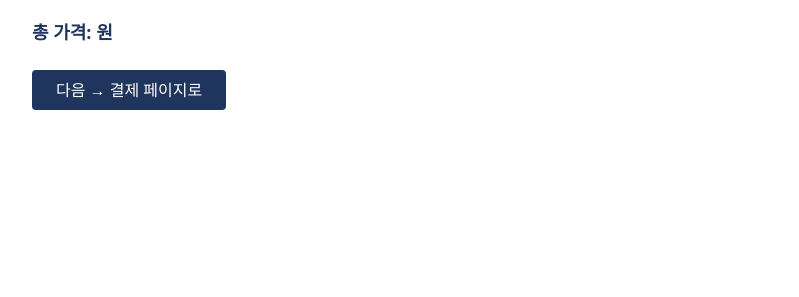
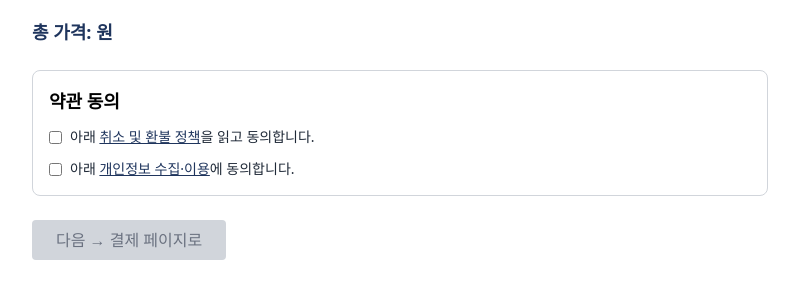
Before and after one commit to Raina-Moon/korip-web, a Next.js app: page /reservation in a window 1280 px wide. Shown: the part 834-1131 px from the top of the page, without its empty margins (240-1039 px from the left). Before the commit the page ends 984 px from the top, so only its background shows below. Built offline with nearby package versions, Linux system fonts and the light colour scheme; no server answers.

Commit message:
✨ feat: add agreement checkboxes for cancellation and privacy policies in reservation page

```diff
--- a/src/app/reservation/page.tsx
+++ b/src/app/reservation/page.tsx
@@ -41,6 +41,10 @@ const ReservationPage = () => {
   const [email, setEmail] = useState("");
   const [specialRequests, setSpecialRequests] = useState<string[]>([]);
   const [customRequest, setCustomRequest] = useState("");
+  const [agreeCancelPolicy, setAgreeCancelPolicy] = useState(false);
+  const [agreePrivacy, setAgreePrivacy] = useState(false);
+  const [showCancelPolicyModal, setShowCancelPolicyModal] = useState(false);
+  const [showPrivacyModal, setShowPrivacyModal] = useState(false);
 
   const [resolvedRoomCount, setResolvedRoomCount] = useState<string | null>(
     null
@@ -325,12 +329,105 @@ const ReservationPage = () => {
           총 가격: {priceData?.totalPrice.toLocaleString()}원
         </p>
       )}
+
+      <div className="border border-gray-300 rounded-lg p-4 space-y-3">
+        <h2 className="text-lg font-bold">약관 동의</h2>
+
+        <label className="flex items-start gap-2">
+          <input
+            type="checkbox"
+            checked={agreeCancelPolicy}
+            onChange={(e) => setAgreeCancelPolicy(e.target.checked)}
+            className="mt-1"
+          />
+          <span className="text-sm text-gray-800">
+            아래{" "}
+            <button
+              type="button"
+              className="text-primary-700 underline"
+              onClick={() => setShowCancelPolicyModal(true)}
+            >
+              취소 및 환불 정책
+            </button>
+            을 읽고 동의합니다.
+          </span>
+        </label>
+
+        <label className="flex items-start gap-2">
+          <input
+            type="checkbox"
+            checked={agreePrivacy}
+            onChange={(e) => setAgreePrivacy(e.target.checked)}
+            className="mt-1"
+          />
+          <span className="text-sm text-gray-800">
+            아래{" "}
+            <button
+              type="button"
+              className="text-primary-700 underline"
+              onClick={() => setShowPrivacyModal(true)}
+            >
+              개인정보 수집·이용
+            </button>
+            에 동의합니다.
+          </span>
+        </label>
+      </div>
+
       <button
         onClick={handleNext}
-        className="bg-primary-700 text-white px-6 py-2 rounded hover:bg-primary-500"
+        disabled={!agreeCancelPolicy || !agreePrivacy}
+        className={`px-6 py-2 rounded ${
+          agreeCancelPolicy && agreePrivacy
+            ? "bg-primary-700 text-white hover:bg-primary-500"
+            : "bg-gray-300 text-gray-500 cursor-not-allowed"
+        }`}
       >
         다음 → 결제 페이지로
       </button>
+
+      {showCancelPolicyModal && (
+        <div className="fixed inset-0 bg-black bg-opacity-50 z-50 flex items-center justify-center">
+          <div className="bg-white rounded-lg p-6 max-w-md w-full">
+            <h2 className="text-xl font-bold mb-4">취소 및 환불 정책</h2>
+            <p className="mb-4 text-sm text-gray-700 whitespace-pre-line">
+              {`- 체크인 7일 전까지 취소 시: 전액(100%) 환불
+- 체크인 24시간 초과~7일 이내 취소 시: 50% 환불
+- 체크인 24시간 이내 취소 시: 환불 불가(0%)
+
+* 예약 변경 및 취소 시점에 따라 환불 금액이 달라질 수 있습니다.
+* 환불 규정에 동의하지 않을 경우 예약 진행이 불가능합니다.`}
+            </p>
+            <button
+              className="mt-4 bg-primary-700 text-white px-4 py-2 rounded hover:bg-primary-800"
+              onClick={() => setShowCancelPolicyModal(false)}
+            >
+              닫기
+            </button>
+          </div>
+        </div>
+      )}
+
+      {showPrivacyModal && (
+        <div className="fixed inset-0 bg-black bg-opacity-50 z-50 flex items-center justify-center">
+          <div className="bg-white rounded-lg p-6 max-w-md w-full">
+            <h2 className="text-xl font-bold mb-4">개인정보 수집·이용 동의</h2>
+            <p className="mb-4 text-sm text-gray-700 whitespace-pre-line">
+              {`- 예약 서비스 제공을 위해 이름, 연락처, 이메일, 국적 등 개인정보를 수집·이용합니다.
+- 수집한 정보는 예약 관리 및 고객 응대 목적 외에는 사용되지 않습니다.
+- 관련 법령에 따라 안전하게 보관·폐기됩니다.
+
+* 개인정보 수집 및 이용에 동의하지 않을 경우 예약 진행이 불가능합니다.`}
+            </p>
+            <button
+              className="mt-4 bg-primary-700 text-white px-4 py-2 rounded hover:bg-primary-800"
+              onClick={() => setShowPrivacyModal(false)}
+            >
+              닫기
+            </button>
+          </div>
+        </div>
+      )}
     </div>
   );
 };
```
